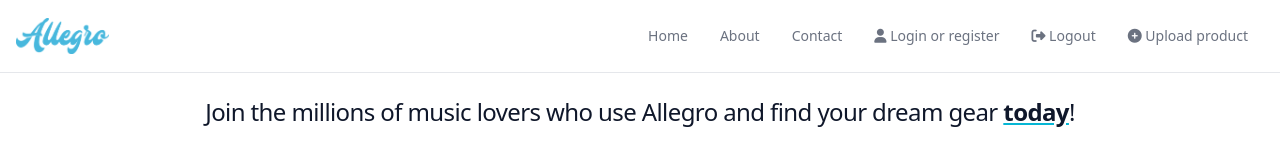
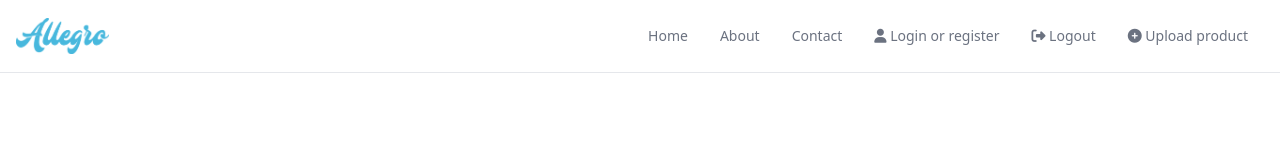
Before and after one commit to guillemmj33/allegro-store-frontend, a React (Vite) app: page / in a window 1280 px wide. Shown: the top 151 px of the page. Built offline with nearby package versions, Linux system fonts and the light colour scheme; no server answers.

Commit message:
production going on 17

```diff
--- a/src/components/Navbar/Navbar.jsx
+++ b/src/components/Navbar/Navbar.jsx
@@ -7,7 +7,7 @@ import allegroLogo from '../../assets/allegro-text.png'
 export default function Navbar() {
   return (
     <>
-      <nav className='fixed top-0 left-0 right-0 bg-white border-gray-200 px-2 border-b sm:px-4 py-2.5 dark:bg-white'>
+      <nav className='bg-white border-gray-200 px-2 border-b sm:px-4 py-2.5 dark:bg-white'>
         <div className='container flex flex-wrap items-center justify-between mx-auto'>
           <a href='/' className='flex items-center'>
             <span className='self-center text-xl font-semibold whitespace-nowrap dark:text-white'>
@@ -25,7 +25,7 @@ export default function Navbar() {
             aria-controls='navbar-default'
             aria-expanded='false'
           >
-            <span className='sr-only z-40'>Open main menu</span>
+            <span className='sr-only'>Open main menu</span>
             <svg
               className='w-7 h-7'
               aria-hidden='true'
```
